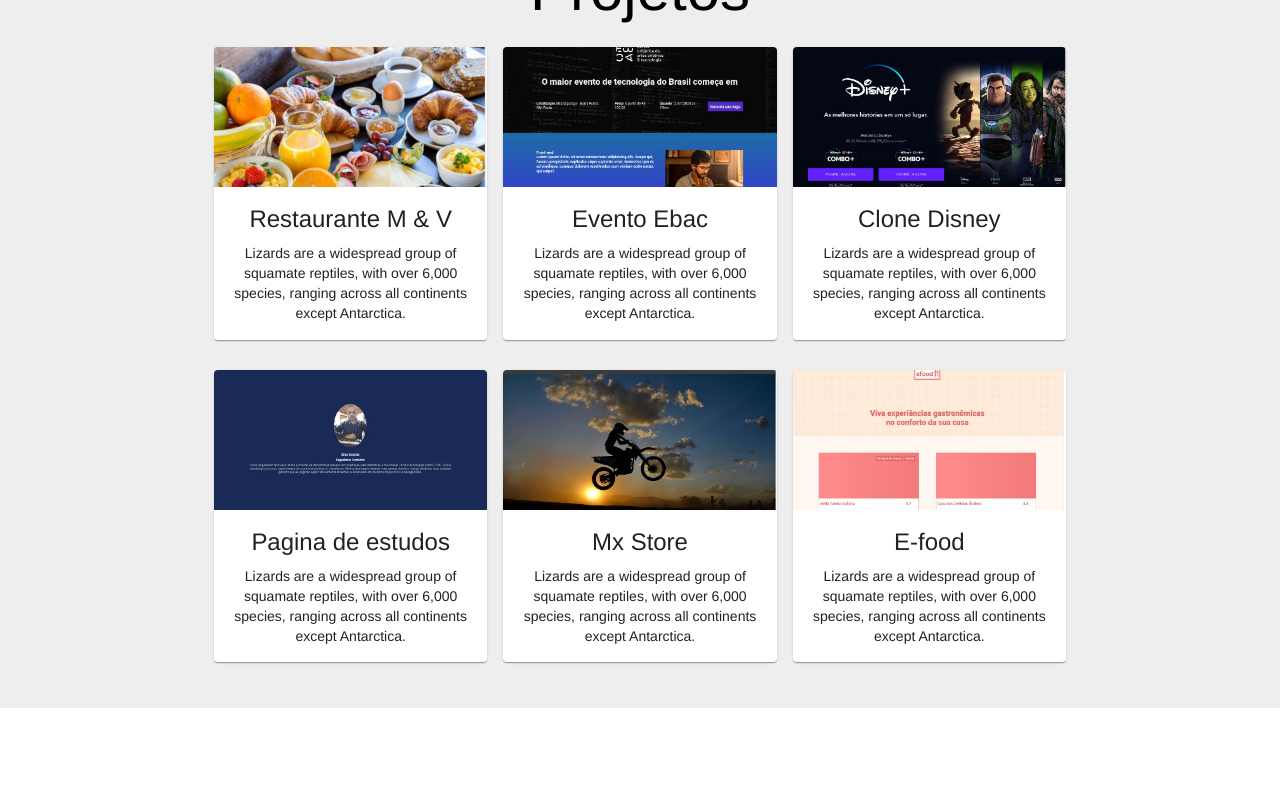
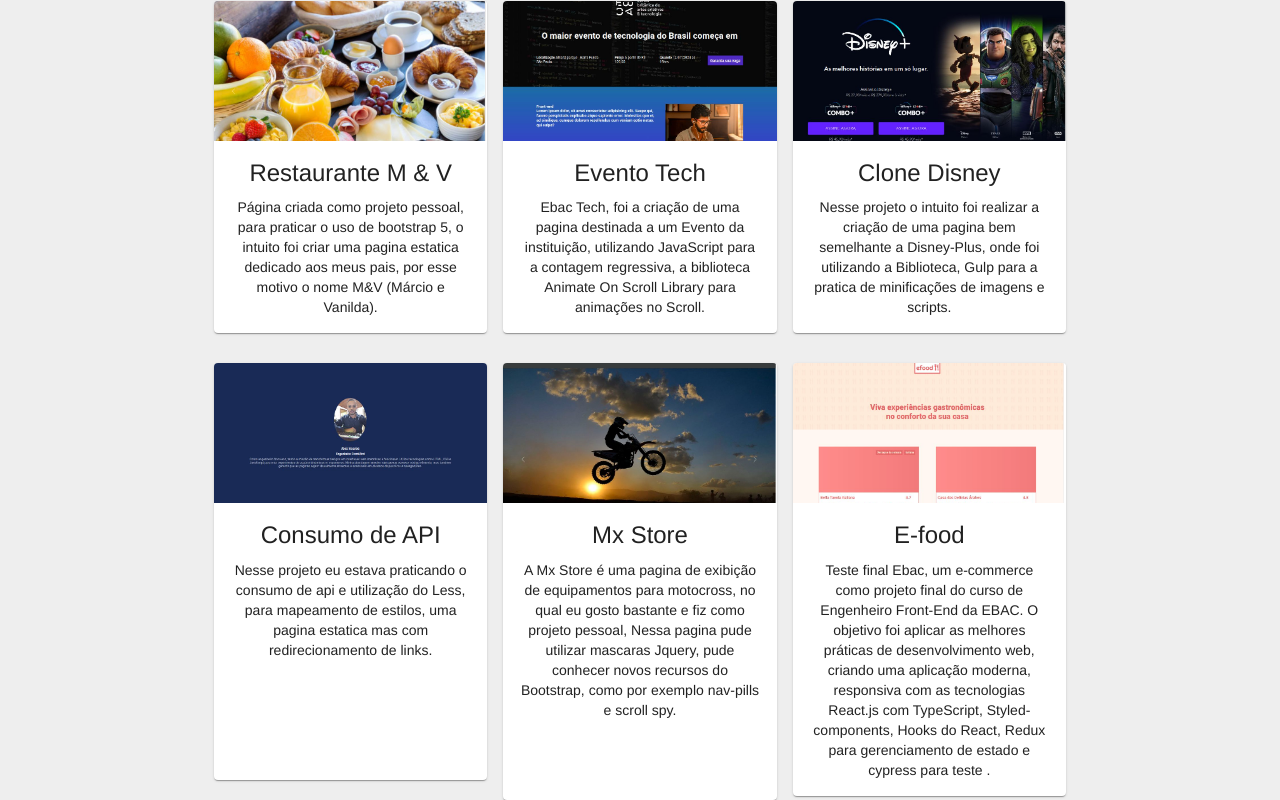
Before and after one commit to alex-soares141/Portifolio, a React (Vite) app: page / in a window 1280 px wide. Shown: the part 1692-2492 px from the top of the page. Before the commit the page ends 2400 px from the top, so only its background shows below. Built offline with nearby package versions, Linux system fonts and the light colour scheme.

Commit message:
Fix: Funcionalidade do menu sobre

```diff
--- a/src/components/StyledButton/NavBar/NavBar.tsx
+++ b/src/components/StyledButton/NavBar/NavBar.tsx
@@ -20,7 +20,16 @@
               Sobre Mim
             </Link>
           </MenuItem>
-          <MenuItem>Projetos</MenuItem>
+          <MenuItem>
+            <Link
+              to="Projetos"
+              smooth={true}
+              duration={1000}
+              style={{ textDecoration: 'none', color: 'inherit' }}
+            >
+              Projetos
+            </Link>
+          </MenuItem>
           <MenuItem>Habilidades</MenuItem>
 
         </StyledToolbar>
--- a/src/pages/Home/sections/Projects/Projects.tsx
+++ b/src/pages/Home/sections/Projects/Projects.tsx
@@ -27,13 +27,14 @@
 
 export default function ActionAreaCard() {
   return (
-    <StyledProjects id="ProjectsStyledProjects">
+    <StyledProjects id="Projetos">
       <Container maxWidth="md">
         <Typography
           color="black"
           variant="h2"
           textAlign="center"
           gutterBottom
+
         >
           Projetos
         </Typography>
@@ -54,8 +55,8 @@
                     Restaurante M & V
                   </Typography>
                   <Typography variant="body2" color="text.primary">
-                    Lizards are a widespread group of squamate reptiles, with over 6,000
-                    species, ranging across all continents except Antarctica.
+                    Página criada como projeto pessoal, para praticar o uso de bootstrap 5, o intuito foi criar uma pagina estatica
+                    dedicado aos meus pais, por esse motivo o nome M&V (Márcio e Vanilda).
                   </Typography>
                 </CardContent>
               </CardActionArea>
@@ -73,11 +74,11 @@
                 />
                 <CardContent>
                   <Typography gutterBottom variant="h5" component="div">
-                    Evento Ebac
+                    Evento Tech
                   </Typography>
                   <Typography variant="body2" color="text.primary">
-                    Lizards are a widespread group of squamate reptiles, with over 6,000
-                    species, ranging across all continents except Antarctica.
+                    Ebac Tech, foi a criação de uma pagina destinada a um Evento da instituição,
+                    utilizando JavaScript para a contagem regressiva, a biblioteca Animate On Scroll Library para animações no Scroll.
                   </Typography>
                 </CardContent>
               </CardActionArea>
@@ -98,8 +99,8 @@
                     Clone Disney
                   </Typography>
                   <Typography variant="body2" color="text.primary">
-                    Lizards are a widespread group of squamate reptiles, with over 6,000
-                    species, ranging across all continents except Antarctica.
+                    Nesse projeto o intuito foi realizar a criação de uma pagina bem semelhante a Disney-Plus, onde foi utilizando a Biblioteca,
+                    Gulp para a pratica de minificações de imagens e scripts.
                   </Typography>
                 </CardContent>
               </CardActionArea>
@@ -107,8 +108,8 @@
           </Grid>
         </Grid>
         <Grid container spacing={2} justifyContent="center">
-          <Grid item xs={12} md={4}> {/* Ajuste para colunas em breakpoints médios */}
-            <Card sx={{ maxWidth: 345 }}>
+          <Grid item xs={12} md={4}>
+            <Card sx={{ maxWidth: 345, paddingBottom: 13, }}>
               <CardActionArea>
                 <CardMedia
                   component="img"
@@ -118,11 +119,11 @@
                 />
                 <CardContent>
                   <Typography gutterBottom variant="h5" component="div">
-                    Pagina de estudos
+                    Consumo de API
                   </Typography>
                   <Typography variant="body2" color="text.primary">
-                    Lizards are a widespread group of squamate reptiles, with over 6,000
-                    species, ranging across all continents except Antarctica.
+                    Nesse projeto eu estava praticando o consumo de api e utilização do Less, para mapeamento de estilos,
+                    uma pagina estatica mas com redirecionamento de links.
                   </Typography>
                 </CardContent>
               </CardActionArea>
@@ -130,7 +131,7 @@
           </Grid>
 
           <Grid item xs={12} md={4}>
-            <Card sx={{ maxWidth: 345 }}>
+            <Card sx={{ maxWidth: 345, paddingBottom: 8, }}>
               <CardActionArea>
                 <CardMedia
                   component="img"
@@ -143,8 +144,9 @@
                     Mx Store
                   </Typography>
                   <Typography variant="body2" color="text.primary">
-                    Lizards are a widespread group of squamate reptiles, with over 6,000
-                    species, ranging across all continents except Antarctica.
+                    A Mx Store é uma pagina de exibição de equipamentos para motocross, no qual eu gosto bastante e fiz como projeto pessoal,
+                    Nessa pagina pude utilizar mascaras Jquery, pude conhecer novos recursos do Bootstrap, como por exemplo nav-pills e scroll spy.
+
                   </Typography>
                 </CardContent>
               </CardActionArea>
@@ -152,7 +154,7 @@
           </Grid>
 
           <Grid item xs={12} md={4}>
-            <Card sx={{ maxWidth: 345 }}>
+            <Card sx={{ maxWidth: 345, paddingBottom: 0, }}>
               <CardActionArea>
                 <CardMedia
                   component="img"
@@ -165,8 +167,9 @@
                     E-food
                   </Typography>
                   <Typography variant="body2" color="text.primary">
-                    Lizards are a widespread group of squamate reptiles, with over 6,000
-                    species, ranging across all continents except Antarctica.
+                    Teste final Ebac, um e-commerce como projeto final do curso de Engenheiro Front-End da EBAC. O objetivo foi aplicar as melhores práticas de desenvolvimento web,
+                    criando uma aplicação moderna, responsiva com as
+                    tecnologias React.js com TypeScript, Styled-components, Hooks do React, Redux para gerenciamento de estado e cypress para teste .
                   </Typography>
                 </CardContent>
               </CardActionArea>
```
